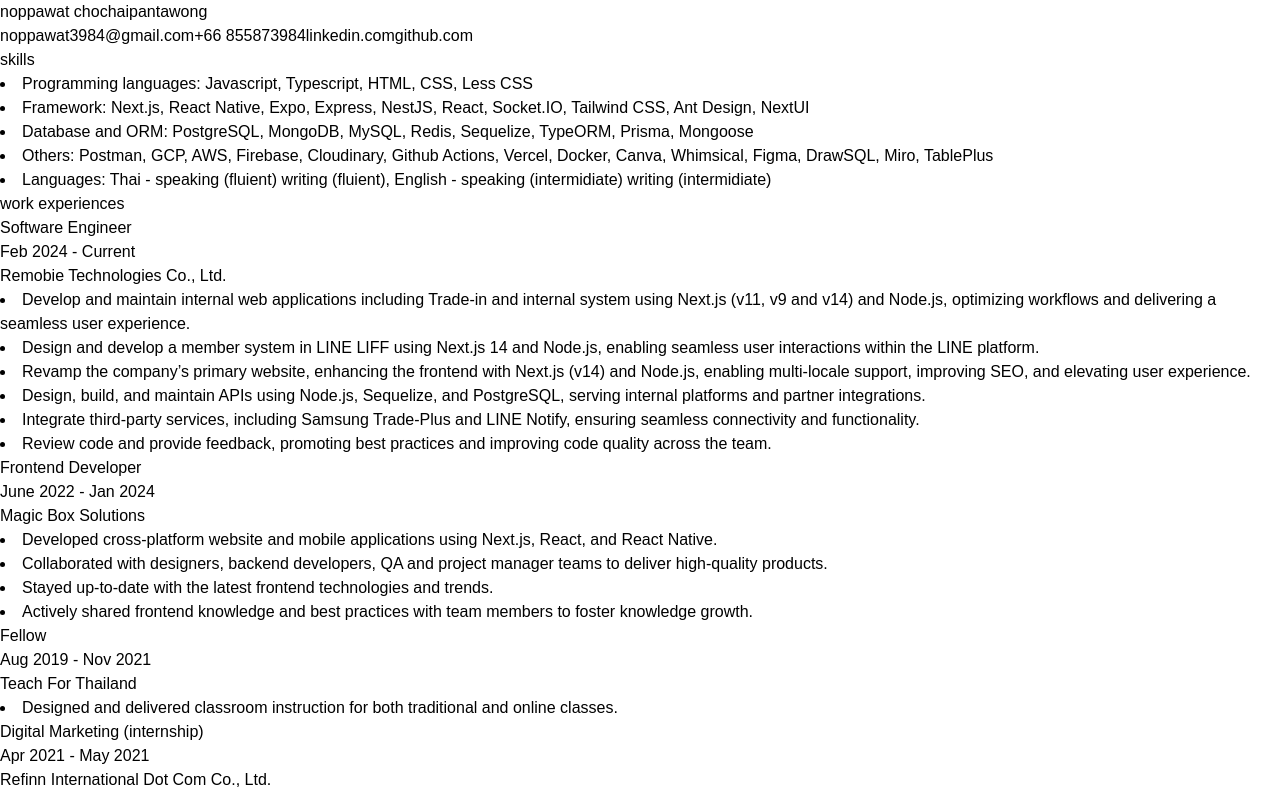
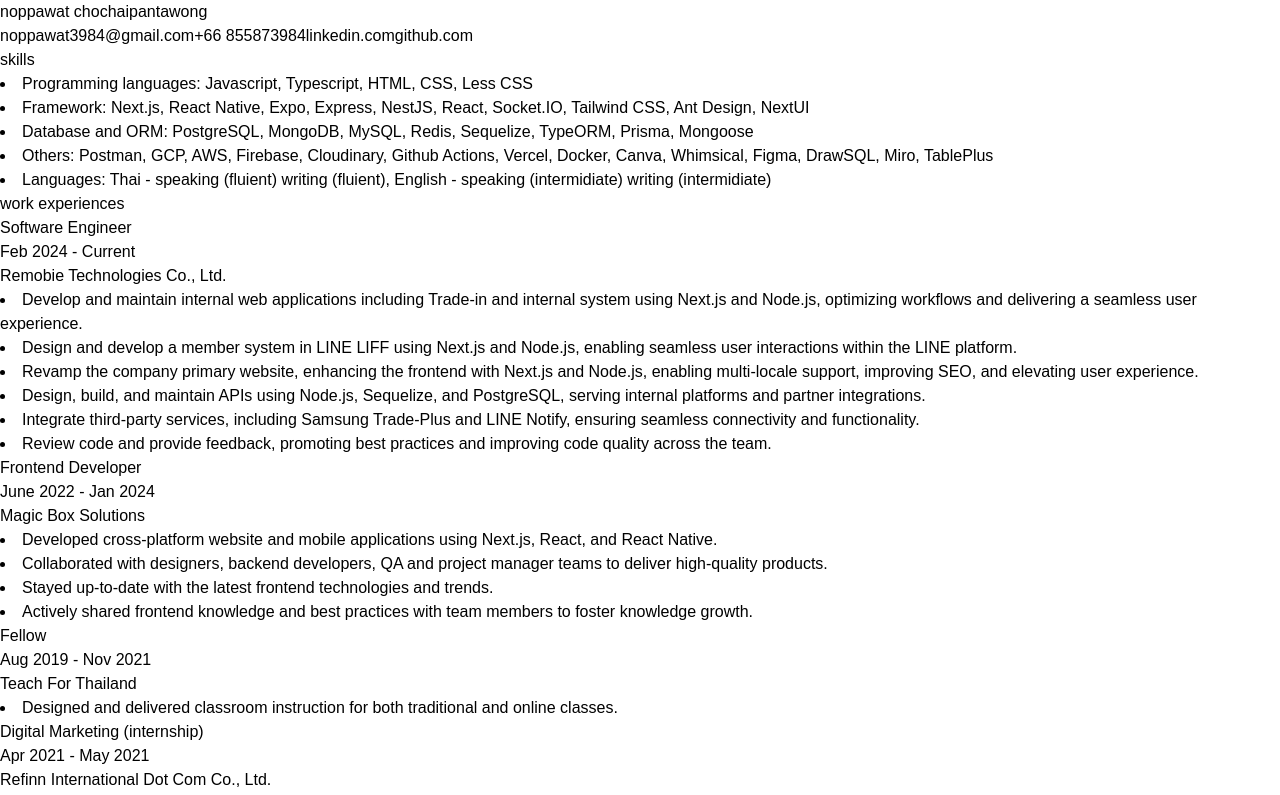
Before and after one commit to Noppawat3939/resume, a Next.js app: page / in a window 1280 px wide. Shown: the top 795 px of the page. Built offline with nearby package versions, Linux system fonts and the light colour scheme.

Commit message:
:bug: content

```diff
--- a/src/data/profile.ts
+++ b/src/data/profile.ts
@@ -66,9 +66,9 @@
     company: "Remobie Technologies Co., Ltd.",
     companyUrl: "https://www.remobie.com",
     details: [
-      "Develop and maintain internal web applications including Trade-in and internal system using Next.js (v11, v9 and v14) and Node.js, optimizing workflows and delivering a seamless user experience.",
-      "Design and develop a member system in LINE LIFF using Next.js 14 and Node.js, enabling seamless user interactions within the LINE platform.",
-      "Revamp the company’s primary website, enhancing the frontend with Next.js (v14) and Node.js, enabling multi-locale support, improving SEO, and elevating user experience.",
+      "Develop and maintain internal web applications including Trade-in and internal system using Next.js and Node.js, optimizing workflows and delivering a seamless user experience.",
+      "Design and develop a member system in LINE LIFF using Next.js and Node.js, enabling seamless user interactions within the LINE platform.",
+      "Revamp the company primary website, enhancing the frontend with Next.js and Node.js, enabling multi-locale support, improving SEO, and elevating user experience.",
       "Design, build, and maintain APIs using Node.js, Sequelize, and PostgreSQL, serving internal platforms and partner integrations.",
       "Integrate third-party services, including Samsung Trade-Plus and LINE Notify, ensuring seamless connectivity and functionality.",
       "Review code and provide feedback, promoting best practices and improving code quality across the team.",
```
